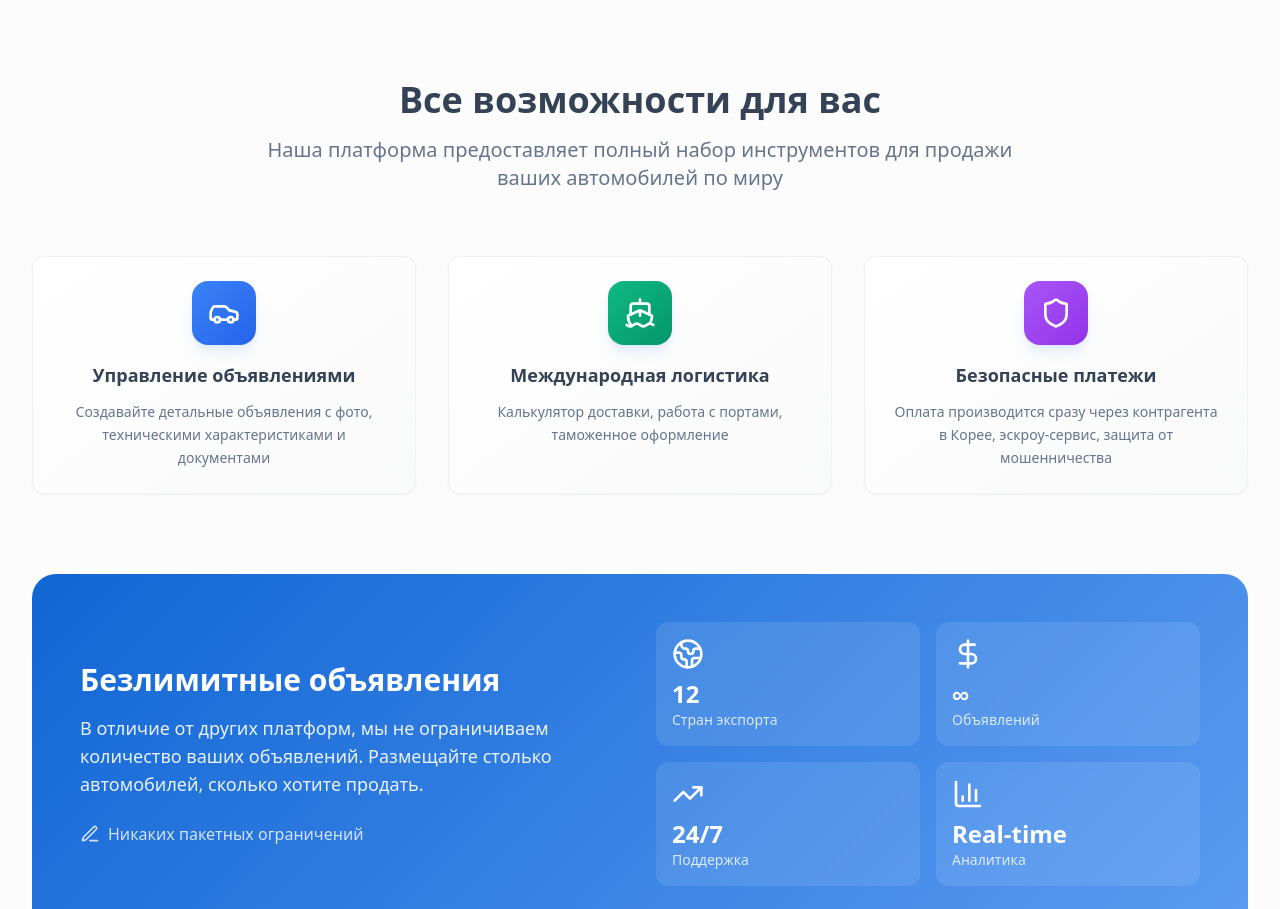
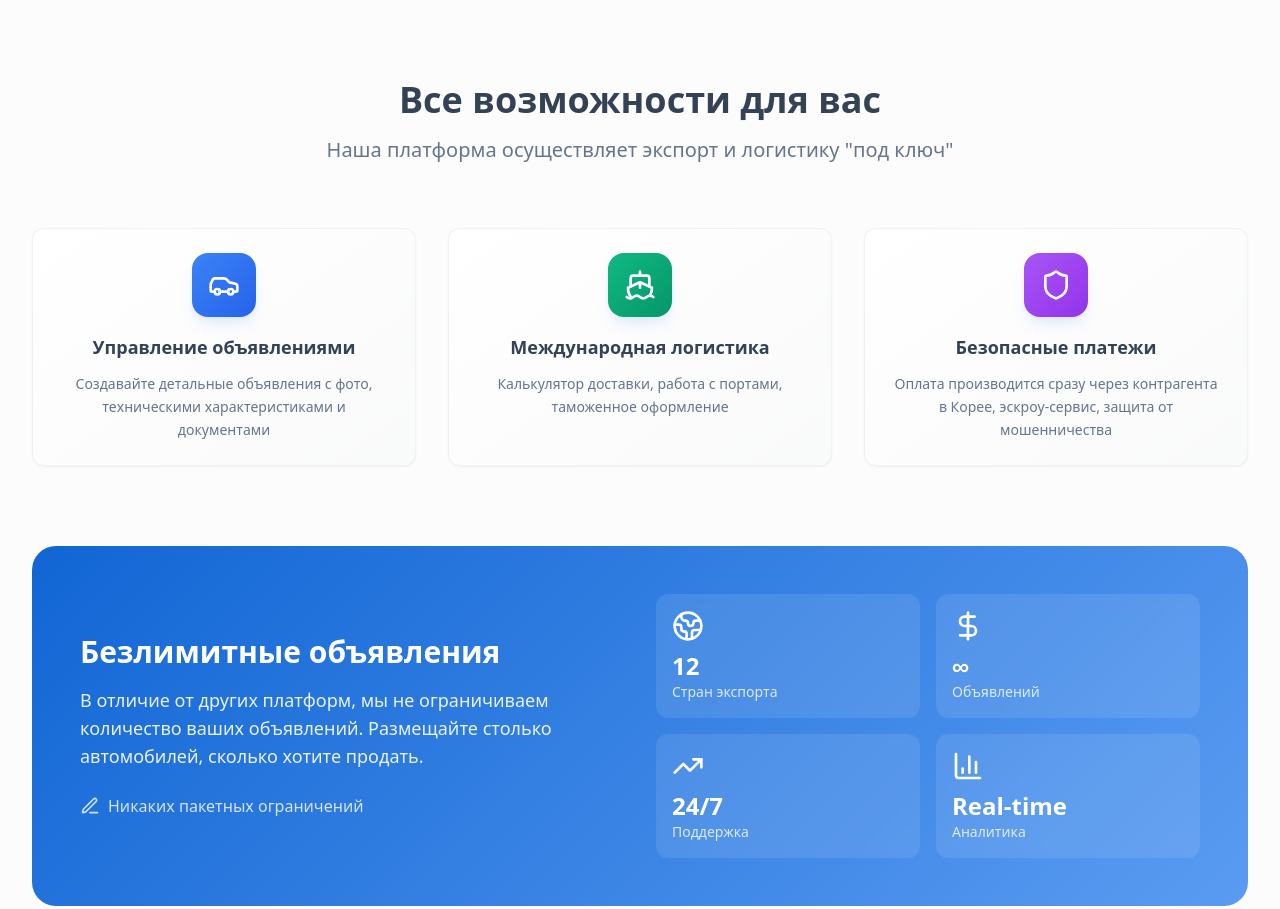
Before and after one commit to aliw999/koreacar-exports, a React (Vite) app: page / in a window 1280 px wide. Shown: the part 1900-2809 px from the top of the page. Built offline with nearby package versions, Linux system fonts and the light colour scheme; the HTML template or start-up script is replaced by a standard one.

Commit message:
Update Features subtitle

```diff
--- a/src/components/Features.tsx
+++ b/src/components/Features.tsx
@@ -23,8 +23,7 @@ const Features = () => {
         <div className="text-center mb-16">
           <h2 className="text-4xl font-bold mb-4">Все возможности для вас</h2>
           <p className="text-xl text-muted-foreground max-w-3xl mx-auto">
-            Наша платформа предоставляет полный набор инструментов для
-            продажи ваших автомобилей по миру
+            Наша платформа осуществляет экспорт и логистику "под ключ"
           </p>
         </div>
 
```
